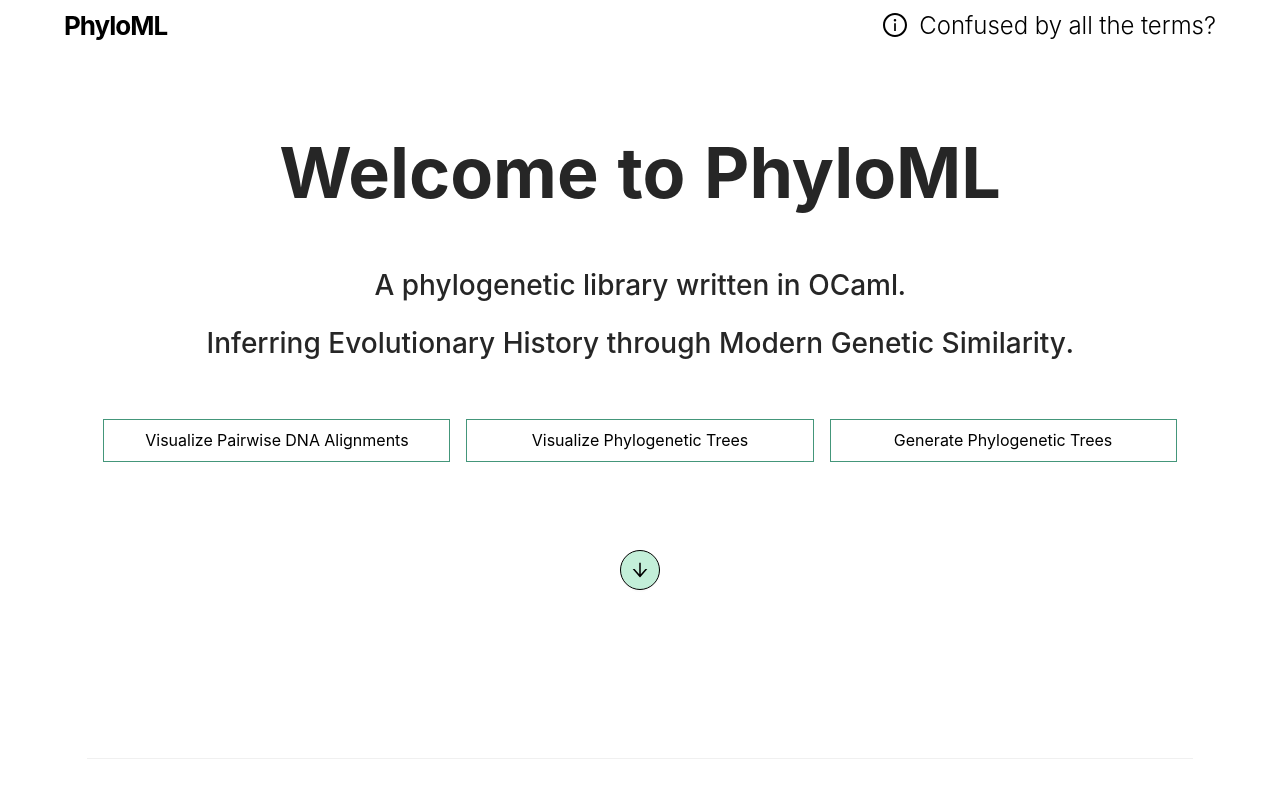
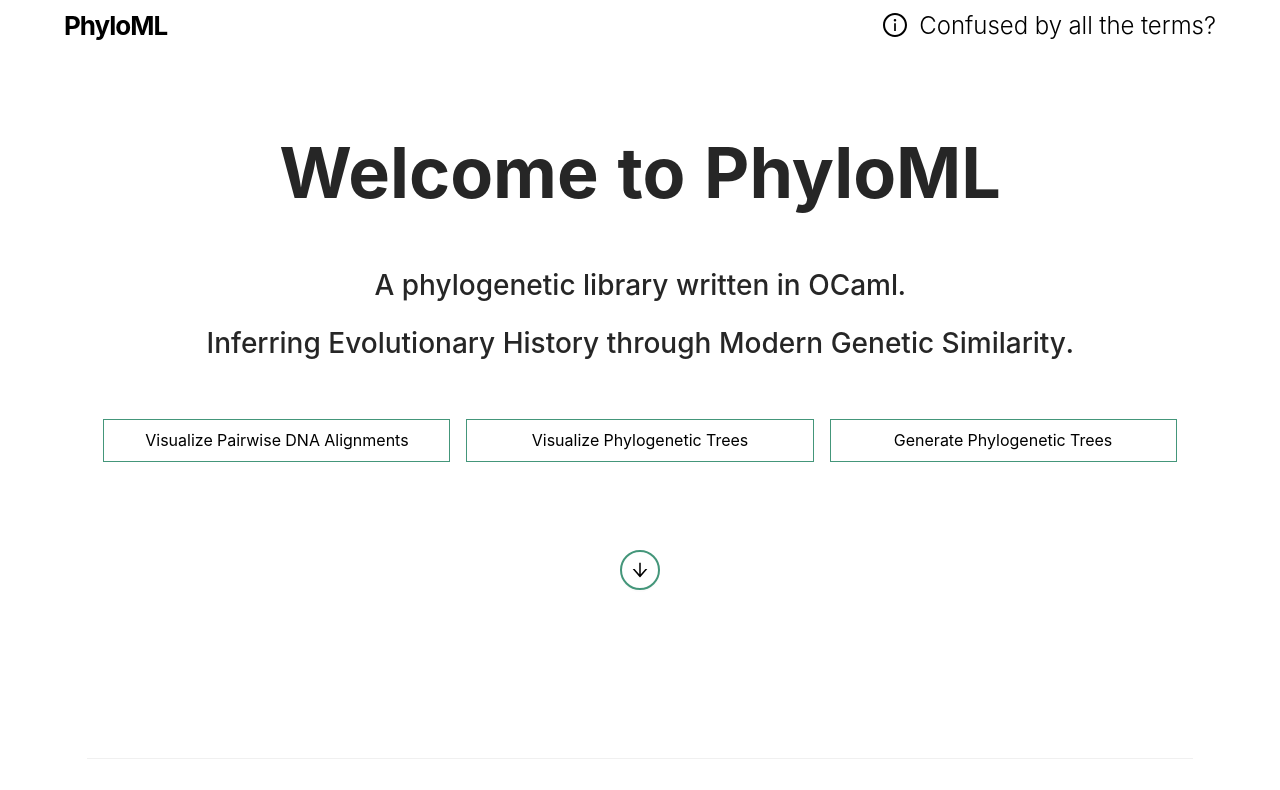
Before and after one commit to VF-S/phylo-lib-web, a React (Create React App) app: page /generate in a window 1280 px wide. Shown: the top 790 px of the page. Built offline with nearby package versions, Linux system fonts and the light colour scheme; what bs-platform would draw is missing.

Commit message:
nicer arrow

```diff
--- a/src/App.css
+++ b/src/App.css
@@ -117,6 +117,10 @@ h1 {
   font-size: 1.5em;
 }
 
+.x {
+  color: rgb(128, 128, 128)
+}
+
 .offset {
   background-color: white;
   border: 1.5px solid rgb(68, 150, 122);
@@ -133,7 +137,7 @@ h1 {
 
 .offset:hover {
   background-color: hsl(160, 38%, 93%);
-  box-shadow: 0.2em 0.1em 0 0 rgb(68, 150, 122);
+  box-shadow: 0.2em 0.1em 0 0 #44967a;
   color: black;
   text-decoration: none;
 }
--- a/src/components/HomeContent.js
+++ b/src/components/HomeContent.js
@@ -69,9 +69,10 @@ export default function HomeContents() {
                 icon={<ArrowDownOutlined />}
                 size="large"
                 style={{
-                  backgroundColor: '#c3efd9',
-                  borderColor: '#000000',
+                  backgroundColor: '#ffffff',
+                  borderColor: '#44967a',
                   color: '#000000',
+                  borderWidth: '1.5pt'
                 }}
               ></Button>
             </a>
```
